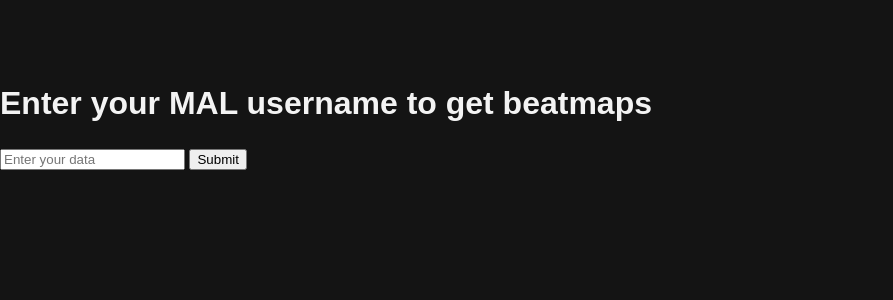
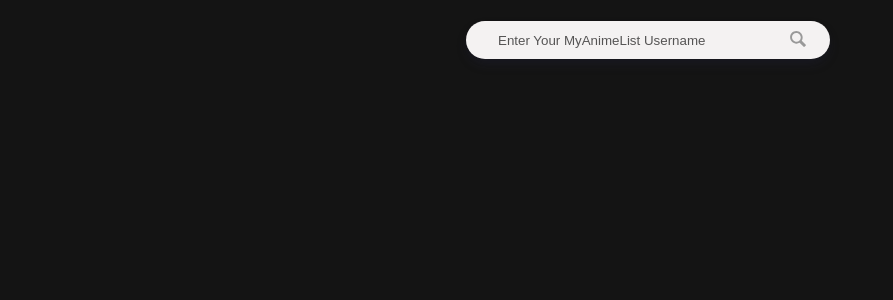
Before and after one commit to rajpandya737/Anisync, a Flask app: page /view-maps in a window 1280 px wide. Shown: the part 75-375 px from the top of the page, without its empty margins (0-893 px from the left). Run offline with Flask 3, Linux system fonts and the light colour scheme; the visitor is signed in with stand-in values (Sample User, id 1); data that the repository does not hold is empty.

Commit message:
add css search bar

```diff
--- a/Anime List to Osu/flask-backend/static/css/styles.css
+++ b/Anime List to Osu/flask-backend/static/css/styles.css
@@ -17,7 +17,9 @@ html, body {
   }
 
   h1 {
-    padding-top: 60px;
+    padding-top: 20px;
+    text-align: center;
+    font-family: Arial, Helvetica, sans-serif;
   }
 
 
@@ -86,6 +88,76 @@ html, body {
     margin: 0;
     padding: 0;
   }
+
+
+.searchContainer {
+position: relative;
+width: 600px;
+margin: 0 auto;
+
+}
+
+.inputBox input {
+    width: 800px;
+    padding: 10px 0;
+    border: 1px solid rgba(255, 255, 255, 0.25);
+    background: var(--primary);
+    border-radius: 5px;
+    outline: none;
+    color: #fff;
+    font-size: 1em;
+    margin: auto;
+
+}
+
+
+.search_container {
+    display: flex;
+    justify-content: center;
+    align-items: center;
+    height: 10vh;
+    font-size: 1.4rem;
+}
+.search {
+    display: flex;
+}
+.search__input {
+    border: none;
+    background-color: #f4f2f2;
+    padding: 0.7rem 2rem;
+    border-radius: 100px;
+    margin-right: -3rem;
+    transition: transform 0.2s ease-in-out;
+    box-shadow: rgba(50, 50, 93, 0.25) 0px 6px 12px -2px, rgba(0, 0, 0, 0.3) 0px 3px 7px -3px;
+    width: 300px;
+}
+.search__input:focus {
+    outline: none;
+    transform: scale(1.05);
+}
+.search__input::placeholder {
+    font-weight: 100;
+    color: #555454;
+}
+.search__input:focus + .search__button {
+    transform: translatex(0.8rem);
+}
+.search__button {
+    border: none;
+    background-color: transparent;
+    position: relative;
+    z-index: 20;
+    transition: transform 0.2s ease-in-out;
+}
+.search__button:focus {
+    outline: none;
+}
+.search__button:active {
+    transform: translatey(0.2rem);
+}
+.search__icon {
+    fill: #999;
+}
 
 
 /* Add a container for the cards */
--- a/Anime List to Osu/flask-backend/templates/list.html
+++ b/Anime List to Osu/flask-backend/templates/list.html
@@ -26,13 +26,29 @@
     </header>
 
 
+    <div class="search_container">
+      <form action="" class="search" method="POST">
+        <input class="search__input" type="text" id="user" name="user" placeholder="Enter Your MyAnimeList Username">
+        <button class="search__button">
+          <svg version="1.1" xmlns="http://www.w3.org/2000/svg" width="20" height="20" viewBox="0 0 20 20" class="search__icon">
+            <title>magnifying-glass</title>
+            <path d="M17.545 15.467l-3.779-3.779c0.57-0.935 0.898-2.035 0.898-3.21 0-3.417-2.961-6.377-6.378-6.377s-6.186 2.769-6.186 6.186c0 3.416 2.961 6.377 6.377 6.377 1.137 0 2.2-0.309 3.115-0.844l3.799 3.801c0.372 0.371 0.975 0.371 1.346 0l0.943-0.943c0.371-0.371 0.236-0.84-0.135-1.211zM4.004 8.287c0-2.366 1.917-4.283 4.282-4.283s4.474 2.107 4.474 4.474c0 2.365-1.918 4.283-4.283 4.283s-4.473-2.109-4.473-4.474z"></path>
+          </svg>
+        </button>
+      </form>
+    </div>
+
+    <!-- <div class="searchContainer">
+      <h1>Enter your MAL username to get beatmaps</h1>
+      <form action="" method="POST">
+        <div class="inputBox">
+          <input type="text" id="user" name="user" placeholder="Enter your data" required="required"/>
+          <span class="textBoxSpan">MAL Username</span>
 
 
-    <h1>Enter your MAL username to get beatmaps</h1>
-    <form action="" method="POST">
-      <input type="text" id="user" name="user" placeholder="Enter your data" />
-      <input type="submit" />
-    </form>
+        </div>        <input type="submit" />
+      </form>
+    </div> -->
 
     <div class="card-container">
       {% for anime in anime_info %}
@@ -57,10 +73,6 @@
       // const anime_data = {{ anime_info | tojson }}
     </script> -->
 
-
-    <div id="data-container">
-      <!-- JSON data will be displayed here -->
-    </div>
   </div>
   </body>
 </html>
```
